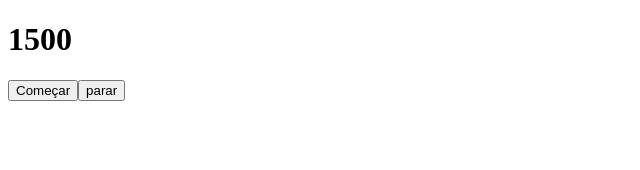
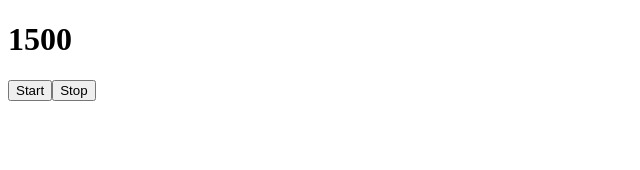
Before and after one commit to IsTheJack/pomodoro_challenge, a React app: page / in a window 1280 px wide. Shown: the top 170 px of the page, without its empty margins (0-640 px from the left). Built offline with nearby package versions, Linux system fonts and the light colour scheme.

Commit message:
Set container component App

```diff
--- a/components/App.jsx
+++ b/components/App.jsx
@@ -2,6 +2,7 @@ import React, { Component } from 'react';
 
 // Presentational Components
 import Display from './Display.jsx';
+import PomodoroButton from './PomodoroButton.jsx';
 
 // Helpers
 import {
@@ -13,37 +14,59 @@ export default class App extends Component {
     constructor(props) {
         super(props);
 
+        // Binds
+        this.initial = this.initial.bind(this);
+        this.handleStart = this.handleStart.bind(this);
+        this.handleStop = this.handleStop.bind(this);
+
+        this.initial();
         this.state = {
-            totalTime: minutesToSeconds(25),
             time: minutesToSeconds(25),
-            timeElapsed: 0,
         };
+    }
 
-        // Binds
-        this.handleStart = this.handleStart.bind(this);
+    initial() {
+        this.totalTime = minutesToSeconds(25);
+        this.timeElapsed = 0;
     }
 
     handleStart() {
-        setInterval(
-            () => {
-                this.setState({'timeElapsed': this.state.timeElapsed + 1});
-                console.log(this.state.timeElapsed);
-                this.setState({'totalTime': this.state.time - this.state.timeElapsed});
-            },
-            secondsToMilliseconds(1)
-        );
+        // Pause unless interval is not defined
+        if (this.interval) {
+            clearInterval(this.interval);
+            this.interval = undefined;
+        } else {
+            this.interval = setInterval(
+                () => {
+                    this.timeElapsed++;
+                    this.setState({'time': this.totalTime - this.timeElapsed});
+                },
+                secondsToMilliseconds(1)
+            );
+        }
     }
 
     handleStop() {
-        console.log('Stop');
+        clearInterval(this.interval);
+        this.interval = undefined;
+        this.initial();
+        this.setState({
+            time: this.totalTime,
+        });
     }
 
     render() {
         return (
             <div className="app">
-                <Display time={this.state.totalTime} />
-                <button onClick={this.handleStart}>Começar</button>
-                <button onClick={this.handleStop}>parar</button>
+                <Display time={this.state.time} />
+
+                <PomodoroButton handleClick={this.handleStart}>
+                    Start
+                </PomodoroButton>
+
+                <PomodoroButton handleClick={this.handleStop}>
+                    Stop
+                </PomodoroButton>
             </div>
         );
     }
```
